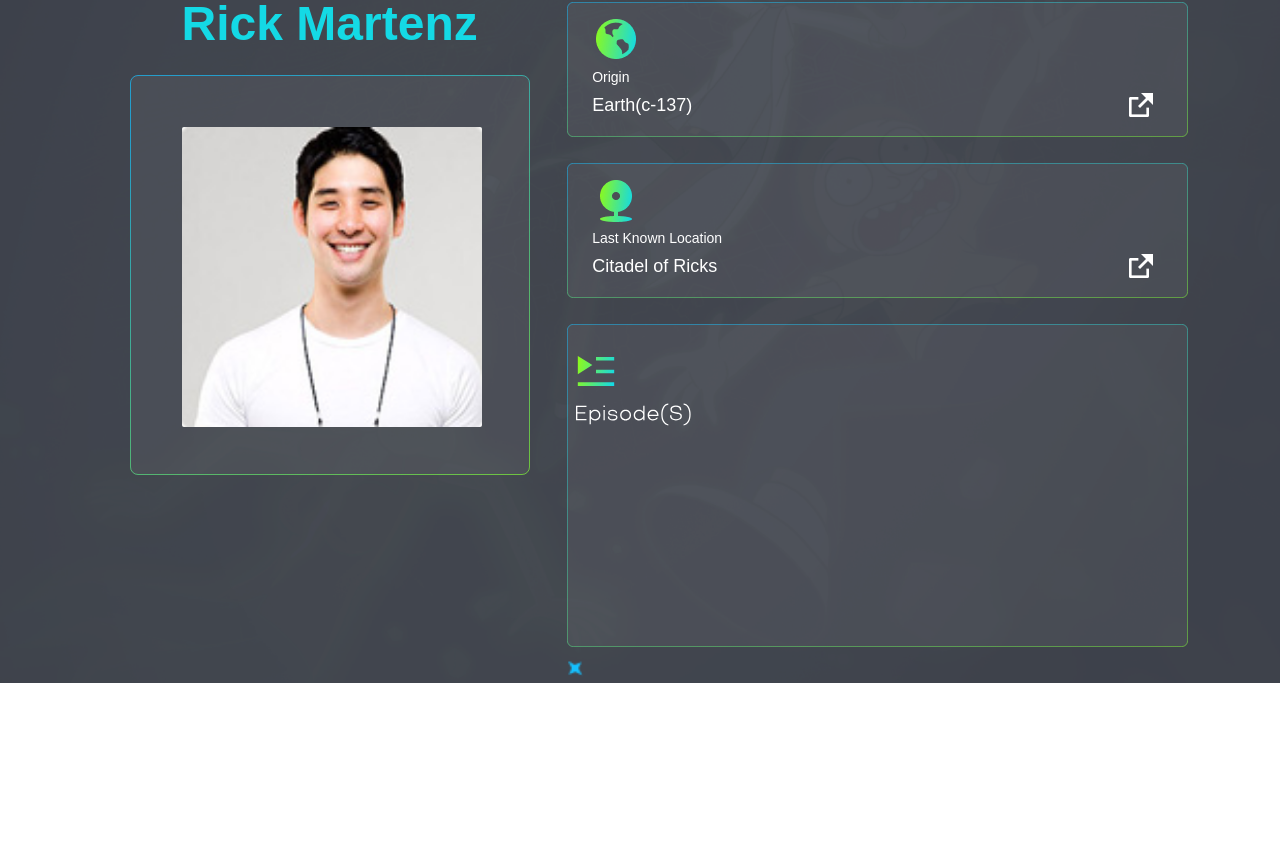
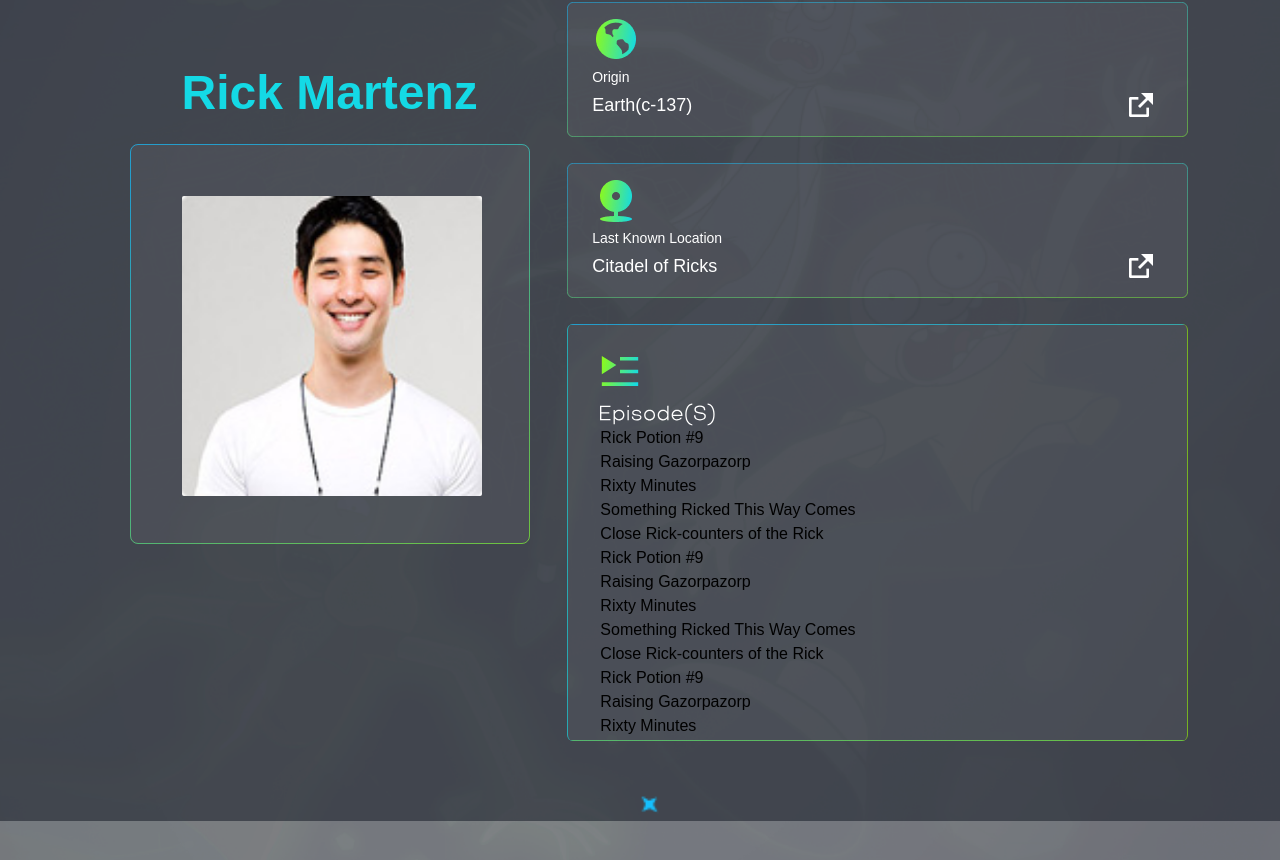
Before and after one commit to jakia12/Rick-morty, a React (Create React App) app: page /castDetails in a window 1280 px wide. Shown: the part 384-1244 px from the top of the page. Before the commit the page ends 1067 px from the top, so only its background shows below. Built offline with nearby package versions, Linux system fonts and the light colour scheme.

Commit message:
cast details episode box added

```diff
--- a/src/pages/castDetails/CastDetails.css
+++ b/src/pages/castDetails/CastDetails.css
@@ -32,18 +32,40 @@
 }
 
 /****more info box*****/
-.more-info-box {
+/* .gradient {
   border-radius: 4px;
   overflow: hidden;
 }
 
-.more-info-box::before {
+.gradient::before {
   content: "";
   display: block;
   box-sizing: border-box;
   height: 100%;
 
   border: 1px solid transparent;
-  border-image: linear-gradient(to top, #9dfe00 0%, #14d9e5 100%);
+  background-image: linear-gradient(to top, #9dfe00 0%, #14d9e5 100%);
   border-image-slice: 1;
+} */
+
+/* width */
+#custom-scrollbar::-webkit-scrollbar {
+  width: 8px;
 }
+
+/* Track */
+#custom-scrollbar::-webkit-scrollbar-track {
+  box-shadow: inset 0 0 5px grey;
+  border-radius: 6px;
+}
+
+/* Handle */
+#custom-scrollbar::-webkit-scrollbar-thumb {
+  background: #14d9e5;
+  border-radius: 10px;
+}
+
+/* Handle on hover */
+#custom-scrollbar::-webkit-scrollbar-thumb:hover {
+  background: #0acad4;
+}
--- a/src/pages/castDetails/CastDetails.jsx
+++ b/src/pages/castDetails/CastDetails.jsx
@@ -18,6 +18,7 @@ const CastDetails = () => {
   console.log(characterDetails);
   return (
     <section
+      className="pb-20"
       style={{
         backgroundImage: `url(${detailsBg})`,
         backgroundColor: "#191d2991",
@@ -62,8 +63,9 @@ const CastDetails = () => {
               </div>
             </div>
             <div className="w-7/12">
+              <div className="ml-15">
                 {/* character info */}
-              <div className="flex items-center md:ml-15 flex-nowrap">
+                <div className="flex items-center flex-nowrap">
                   {characterDetails.map((characDetail) => (
                     <div
                       className="relative m-3 md:m-4 w-[104px] h-[75px] md:w-[240px] md:h-[174px] flex-shrink-0 md:flex-shrink"
@@ -128,13 +130,30 @@ const CastDetails = () => {
                   </div>
                 ))}
 
-              <div className="relative  max-w-[348px] max-h-[181.4px]  md:w-full  pb-[10px] md:max-w-[800px] md:max-h-[417px]">
-                <img
+                {/* episodes info */}
+                <div
+                  className="relative w-[348px] h-[250px]  pb-[10px] md:w-full md:max-w-[800px] md:min-h-[417px] gradient border-r-[1px] border-r-[#9dfe0092] border-l-[1px] border-l-[#14dbe5a6] rounded-md mx-4 mb-20 "
+                  style={{
+                    backgroundImage: `url(${episodesBox})`,
+
+                    backgroundPosition: "center center",
+                    backgroundSize: "cover",
+                    maxWidth: 800,
+
+                    backgroundRepeat: "no-repeat",
+                  }}
+                >
+                  {/* <img
                   src={episodesBox}
-                  className="max-w-[348px] max-h-[181.4px]  md:w-full m-4 pb-[10px] md:max-w-[800px] md:max-h-[417px]"
+                  className="absolute top-0 left-0 w-full h-full"
                   alt=""
-                />
-                <div className="absolute top-[9%] md:top-[9%] left-[10%]  md:left-[4%] text-left">
+                /> */}
+                  {/* top-[9%] md:top-[9%] left-[10%]  md:left-[9%]  */}
+                  <div className="absolute text-left w-full h-full top-0 left-0">
+                    <div
+                      id="custom-scrollbar"
+                      className="p-8 w-full h-full overflow-y-scroll "
+                    >
                       <span>
                         <img
                           src={episodeIcon}
@@ -149,6 +168,25 @@ const CastDetails = () => {
                           alt=""
                         />
                       </span>
+                      <ul>
+                        <li>Rick Potion #9</li>
+                        <li>Raising Gazorpazorp</li>
+                        <li>Rixty Minutes</li>
+                        <li>Something Ricked This Way Comes</li>
+                        <li>Close Rick-counters of the Rick</li>
+                        <li>Rick Potion #9</li>
+                        <li>Raising Gazorpazorp</li>
+                        <li>Rixty Minutes</li>
+                        <li>Something Ricked This Way Comes</li>
+                        <li>Close Rick-counters of the Rick</li>
+                        <li>Rick Potion #9</li>
+                        <li>Raising Gazorpazorp</li>
+                        <li>Rixty Minutes</li>
+                        <li>Something Ricked This Way Comes</li>
+                        <li>Close Rick-counters of the Rick</li>
+                      </ul>
+                    </div>
+                  </div>
                 </div>
               </div>
             </div>
```
Lines whose indentation alone changed are shown as unchanged.
